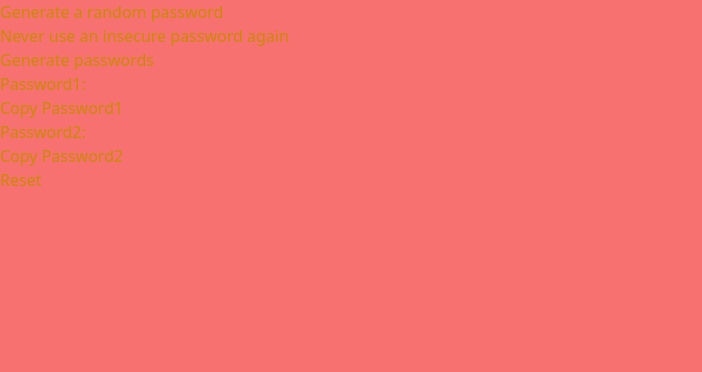
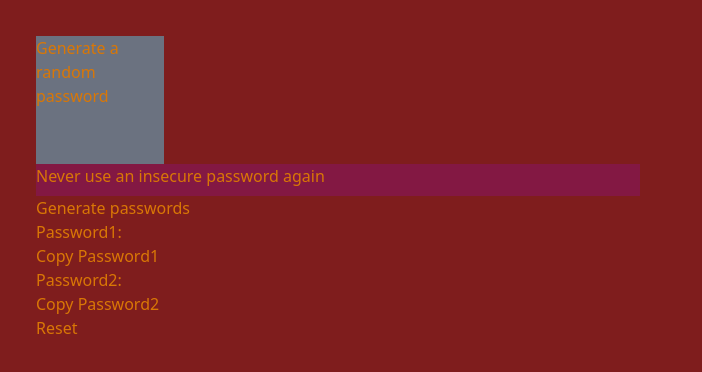
Before and after one commit to andyja/password-generator, a website: page index.html in a window 1280 px wide. Shown: the whole page, without its empty margins (0-702 px from the left). Drawn offline with nearby package versions, Linux system fonts and the light colour scheme.

Commit message:
tailwind added

```diff
--- a/index.html
+++ b/index.html
@@ -4,13 +4,14 @@
     <meta charset="UTF-8">
     <meta http-equiv="X-UA-Compatible" content="IE=edge">
     <meta name="viewport" content="width=device-width, initial-scale=1.0">
-    <link rel="stylesheet" href="main.css">
+    <link href="https://unpkg.com/tailwindcss@^1.0/dist/tailwind.min.css" rel="stylesheet">
+    <!-- <link rel="stylesheet" href="main.css"> -->
     <title>Password Generator</title>
 </head>
-<body class="bg-red-400 text-yellow-600">
+<body class="bg-red-900 text-yellow-600 m-8 p-1">
     <div>
-        <h1>Generate a random password</h1>
-        <h3>Never use an insecure password again</h3>
+        <h1 class="bg-gray-500 w-32 h-32">Generate a random password</h1>
+        <h3 class="bg-pink-900 w-1/2 h-8">Never use an insecure password again</h3>
         <button onclick="generatePasswords()">Generate passwords</button>
         <p>Password1:</p>
         <p id="password-one-el"></p>
```
